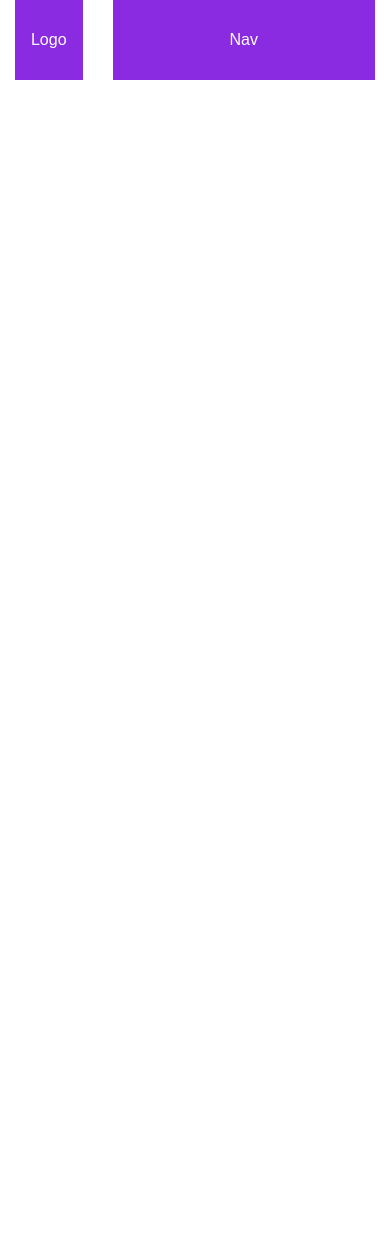
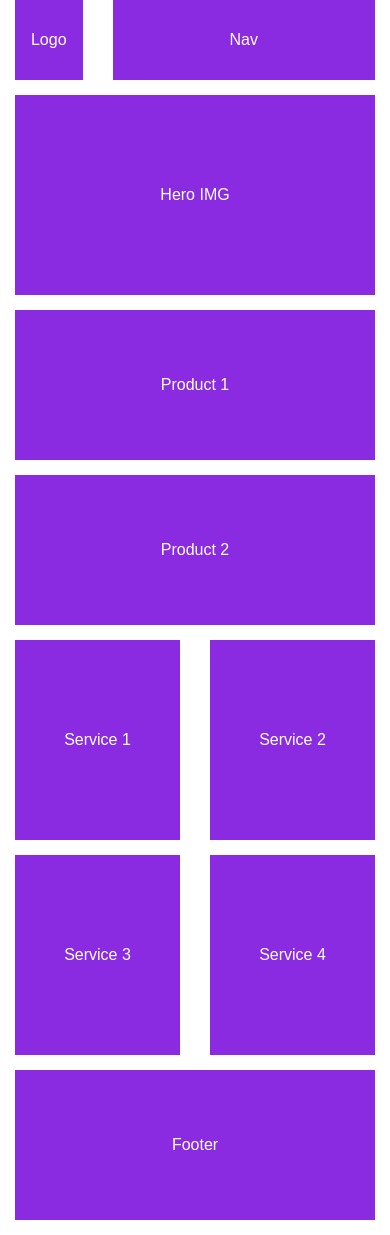
Before and after one commit to alwry/yantizhanov_alisher_project2, a plain HTML site: page index.html in a window 390 px wide. Before the commit the page ends 844 px from the top, so only its background shows below. Drawn offline with Linux system fonts and the light colour scheme.

Commit message:
Mobile structure
Created mobile structure

```diff
--- a/css/main.css
+++ b/css/main.css
@@ -17,4 +17,17 @@ body, p, h1, h2, h3, h4, h5 {
     display: flex;
     justify-content: center;
     align-items: center;
+    margin-bottom: 15px;
  }
+
+ #hero-img {
+    height: 200px;
+ }
+
+ .product {
+    height: 150px;
+ }
+
+ .square {
+    height: 200px;
+ }
--- a/index.html
+++ b/index.html
@@ -19,7 +19,39 @@
         </div>
     </div>
 </header>
+<main>
+    <div class="grid-con">
+        <div class="box col-span-full" id="hero-img">
+            Hero IMG
+        </div>
+        <div class="box product col-span-full">
+            Product 1
+        </div>
+        <div class="box product col-span-full">
+            Product 2
+        </div>
+        <div class="box col-start-1 col-span-2 square">
+            Service 1
+        </div>
+        <div class="box col-start-3 col-span-2 square">
+            Service 2
+        </div>
+        <div class="box col-start-1 col-span-2 square">
+            Service 3
+        </div>
+        <div class="box col-start-3 col-span-2 square">
+            Service 4
+        </div>
+    </div>
+</main>
 
+<footer>
+    <div class="grid-con">
+        <div class="box col-span-full product">
+            Footer
+        </div>
+    </div>
+</footer>
 
 </body>
 </html>
```
